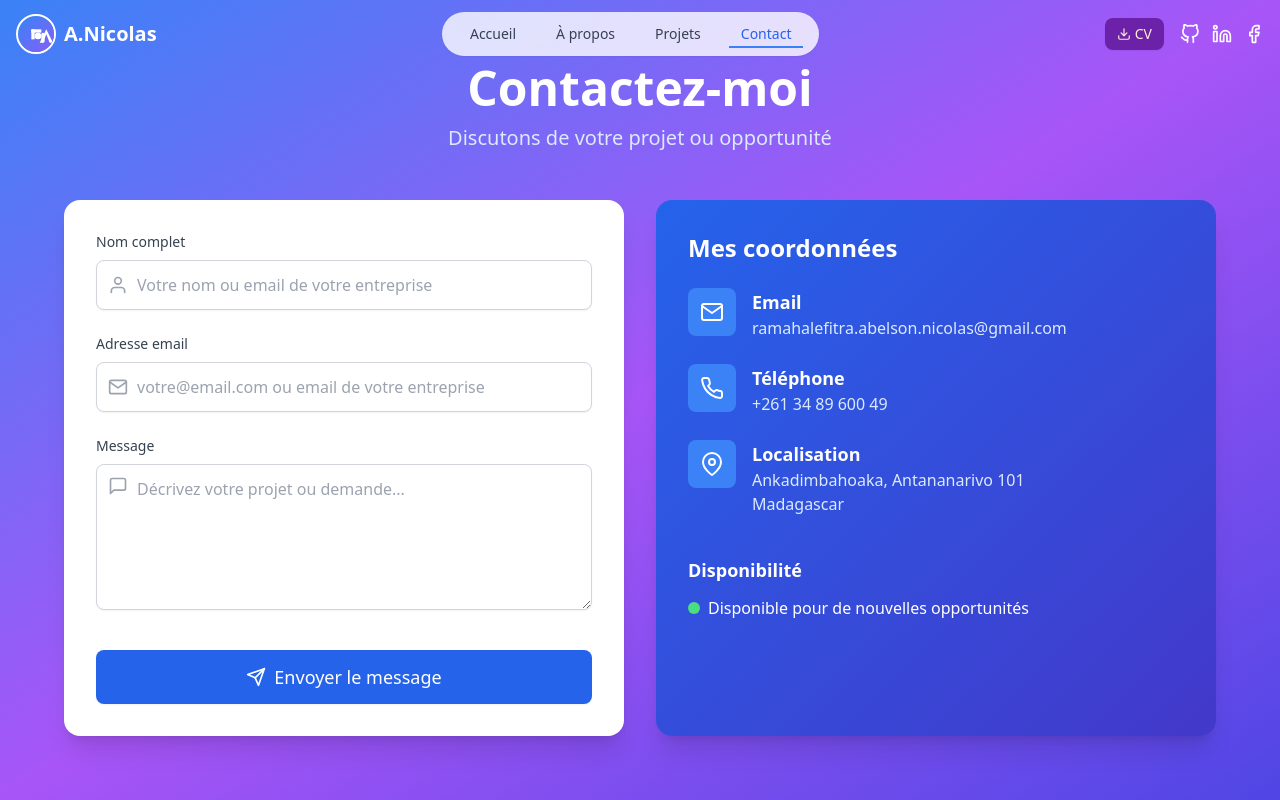
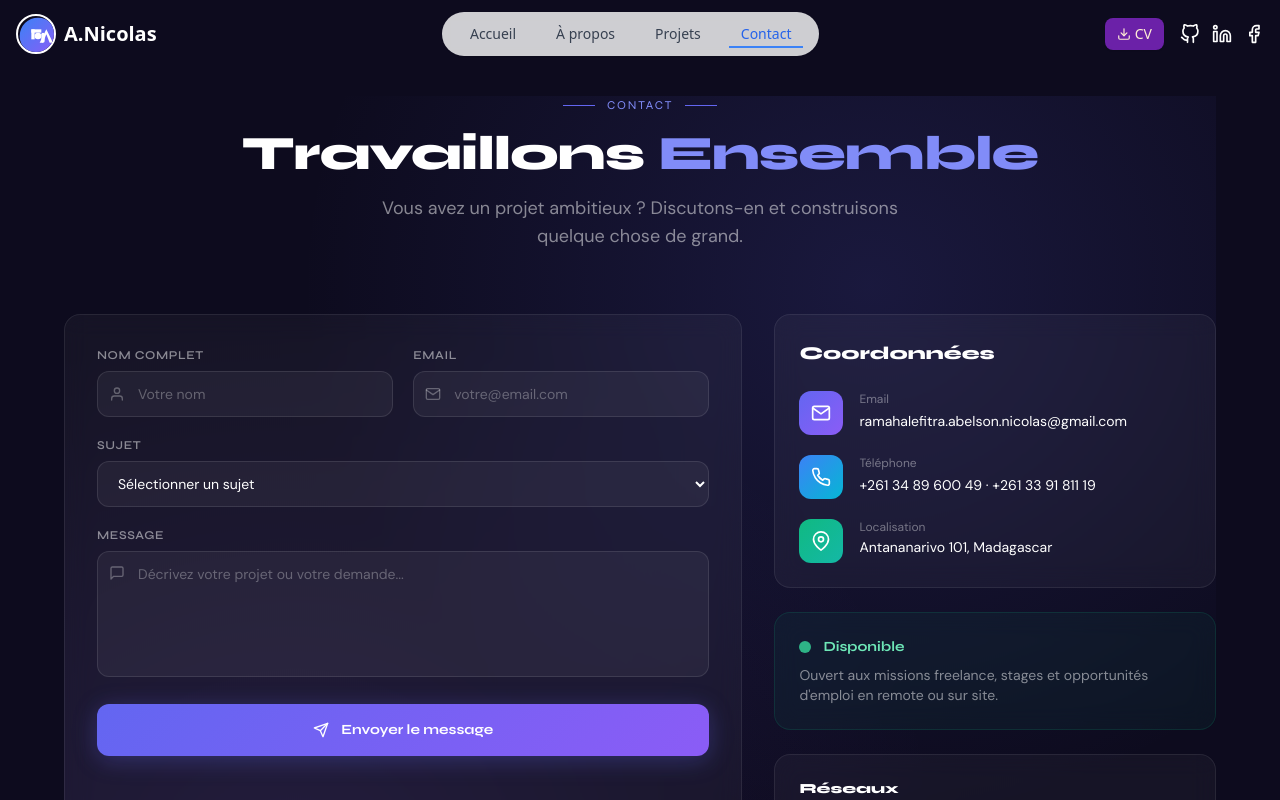
Before and after one commit to Nicolas5071-14/mon-portfolio, a React (Vite) app: page /mon-portfolio/contact in a window 1280 px wide. Shown: the top 800 px of the page. Built offline with nearby package versions, Linux system fonts and the light colour scheme.

Commit message:
Update Contact.tsx

```diff
--- a/src/pages/Contact.tsx
+++ b/src/pages/Contact.tsx
@@ -1,223 +1,308 @@
 import React, { useState } from "react";
 import { motion } from "framer-motion";
-import { FiSend, FiUser, FiMail, FiMessageSquare, FiPhone, FiMapPin } from "react-icons/fi";
+import { FiSend, FiUser, FiMail, FiMessageSquare, FiPhone, FiMapPin, FiGithub, FiLinkedin, FiFacebook, FiCheck } from "react-icons/fi";
 
 const Contact: React.FC = () => {
-    const [formData, setFormData] = useState({
-        name: "",
-        email: "",
-        message: ""
-    });
+  const [formData, setFormData] = useState({ name: "", email: "", subject: "", message: "" });
   const [isSubmitting, setIsSubmitting] = useState(false);
   const [submitSuccess, setSubmitSuccess] = useState(false);
+  const [focused, setFocused] = useState<string | null>(null);
 
-    const handleChange = (e: React.ChangeEvent<HTMLInputElement | HTMLTextAreaElement>) => {
+  const handleChange = (e: React.ChangeEvent<HTMLInputElement | HTMLTextAreaElement | HTMLSelectElement>) => {
     const { name, value } = e.target;
-        setFormData(prev => ({
-            ...prev,
-            [name]: value
-        }));
+    setFormData(prev => ({ ...prev, [name]: value }));
   };
 
   const handleSubmit = (e: React.FormEvent) => {
     e.preventDefault();
     setIsSubmitting(true);
-
-        // Simulation d'envoi
     setTimeout(() => {
-            const mailtoLink = `mailto:ramahalefitra.abelson.nicolas@gmail.com?subject=Message de ${encodeURIComponent(formData.name)} (${encodeURIComponent(formData.email)})&body=${encodeURIComponent(formData.message)}`;
+      const subj = formData.subject
+        ? `[${formData.subject}] Message de ${formData.name} (${formData.email})`
+        : `Message de ${formData.name} (${formData.email})`;
+      const mailtoLink = `mailto:ramahalefitra.abelson.nicolas@gmail.com?subject=${encodeURIComponent(subj)}&body=${encodeURIComponent(formData.message)}`;
       window.location.href = mailtoLink;
-
       setIsSubmitting(false);
       setSubmitSuccess(true);
-            setFormData({ name: "", email: "", message: "" });
-
-            // Réinitialiser le message de succès après 5s
+      setFormData({ name: "", email: "", subject: "", message: "" });
       setTimeout(() => setSubmitSuccess(false), 5000);
     }, 1500);
   };
 
+  const inputClass = (field: string) =>
+    `w-full bg-white/5 border rounded-xl px-4 py-3 text-white placeholder-white/30 text-sm outline-none transition-all duration-200 ${
+      focused === field
+        ? "border-indigo-500 shadow-[0_0_0_3px_rgba(99,102,241,0.15)]"
+        : "border-white/10 hover:border-white/20"
+    }`;
+
+  const socials = [
+    { href: "https://github.com/Nicolas5071-14", icon: <FiGithub />, label: "GitHub", handle: "@Nicolas5071-14" },
+    { href: "https://www.linkedin.com/in/nicolas-abelson-ramahalefitra-7958652bb", icon: <FiLinkedin />, label: "LinkedIn", handle: "Nicolas Abelson" },
+    { href: "https://www.facebook.com/Nics.zg", icon: <FiFacebook />, label: "Facebook", handle: "Nics.zg" },
+  ];
+
   return (
-        <section className="min-h-screen bg-gradient-to-br from-blue-500 via-purple-500 to-indigo-600 py-12 px-4 sm:px-6 lg:px-8 flex items-center justify-center">
-            <div className="w-full max-w-6xl mx-auto">
+    <section className="min-h-screen bg-[#0d0b1e] py-24 px-4 sm:px-6 lg:px-8 flex items-center"
+      style={{ fontFamily: "'Syne','DM Sans',sans-serif" }}>
+      <style>{`
+        @import url('https://fonts.googleapis.com/css2?family=Syne:wght@400;600;700;800&family=DM+Sans:wght@300;400;500&display=swap');
+        .glass { background: rgba(255,255,255,0.04); border: 1px solid rgba(255,255,255,0.08); backdrop-filter: blur(12px); }
+        .info-row { display: flex; align-items: flex-start; gap: 1rem; }
+        .info-icon { width: 44px; height: 44px; border-radius: 12px; display: flex; align-items: center; justify-content: center; flex-shrink: 0; }
+        .section-label { font-family: 'Syne',sans-serif; letter-spacing: 0.15em; text-transform: uppercase; font-size: 0.75rem; }
+      `}</style>
+
+      <div className="w-full max-w-6xl mx-auto" style={{
+        background: "radial-gradient(ellipse at 70% 20%, rgba(99,102,241,0.15) 0%, transparent 50%), radial-gradient(ellipse at 20% 80%, rgba(139,92,246,0.1) 0%, transparent 50%)"
+      }}>
+        {/* Header */}
         <motion.div
           initial={{ opacity: 0, y: 20 }}
           animate={{ opacity: 1, y: 0 }}
-                    transition={{ duration: 0.5 }}
-                    className="text-center mb-12"
+          transition={{ duration: 0.6 }}
+          className="text-center mb-16"
         >
-                    <h2 className="text-4xl font-extrabold text-white sm:text-5xl">
-                        Contactez-moi
+          <div className="flex items-center justify-center gap-3 mb-4">
+            <div className="w-8 h-px bg-indigo-500" />
+            <span className="section-label text-indigo-400">Contact</span>
+            <div className="w-8 h-px bg-indigo-500" />
+          </div>
+          <h2 className="text-4xl md:text-5xl font-black text-white mb-4" style={{ fontFamily: "'Syne',sans-serif", letterSpacing: "-0.02em" }}>
+            Travaillons <span className="text-indigo-400">Ensemble</span>
           </h2>
-                    <p className="mt-3 text-xl text-blue-100">
-                        Discutons de votre projet ou opportunité
+          <p className="text-white/50 text-lg max-w-xl mx-auto" style={{ fontFamily: "'DM Sans',sans-serif" }}>
+            Vous avez un projet ambitieux ? Discutons-en et construisons quelque chose de grand.
           </p>
         </motion.div>
 
-                <div className="flex flex-col lg:flex-row gap-8 justify-center">
-                    {/* Formulaire - Largeur réduite pour meilleur centrage */}
+        <div className="grid lg:grid-cols-5 gap-8">
+
+          {/* Form — 3 cols */}
           <motion.div
-                        initial={{ opacity: 0, x: -20 }}
+            initial={{ opacity: 0, x: -30 }}
             animate={{ opacity: 1, x: 0 }}
-                        transition={{ duration: 0.5, delay: 0.2 }}
-                        className="w-full lg:w-1/2 max-w-2xl bg-white p-8 rounded-2xl shadow-xl"
+            transition={{ duration: 0.6, delay: 0.2 }}
+            className="lg:col-span-3 glass rounded-2xl p-8"
           >
             {submitSuccess && (
               <motion.div
-                                initial={{ opacity: 0, y: -20 }}
+                initial={{ opacity: 0, y: -10 }}
                 animate={{ opacity: 1, y: 0 }}
-                                className="mb-6 p-4 bg-green-100 text-green-700 rounded-lg"
+                className="mb-6 p-4 rounded-xl flex items-center gap-3"
+                style={{ background: "rgba(16,185,129,0.15)", border: "1px solid rgba(16,185,129,0.3)" }}
               >
-                                Message envoyé avec succès ! Je vous répondrai dès que possible.
+                <div className="w-8 h-8 rounded-full bg-emerald-500 flex items-center justify-center flex-shrink-0">
+                  <FiCheck className="text-white w-4 h-4" />
+                </div>
+                <p className="text-emerald-300 text-sm" style={{ fontFamily: "'DM Sans',sans-serif" }}>
+                  Message envoyé ! Je vous répondrai dans les plus brefs délais.
+                </p>
               </motion.div>
             )}
 
-                        <form onSubmit={handleSubmit} className="space-y-6">
-                            <div className="space-y-2">
-                                <label htmlFor="name" className="block text-sm font-medium text-gray-700">
+            <form onSubmit={handleSubmit} className="space-y-5">
+              <div className="grid sm:grid-cols-2 gap-5">
+                <div>
+                  <label className="block text-xs font-semibold text-white/50 mb-2 uppercase tracking-wider" style={{ fontFamily: "'Syne',sans-serif" }}>
                     Nom complet
                   </label>
                   <div className="relative">
-                                    <div className="absolute inset-y-0 left-0 pl-3 flex items-center pointer-events-none">
-                                        <FiUser className="h-5 w-5 text-gray-400" />
-                                    </div>
+                    <FiUser className="absolute left-3 top-1/2 -translate-y-1/2 w-4 h-4 text-white/30" />
                     <input
-                                        type="text"
-                                        id="name"
-                                        name="name"
-                                        required
-                                        placeholder="Votre nom ou email de votre entreprise"
-                                        className="block w-full pl-10 pr-3 py-3 border border-gray-300 rounded-lg shadow-sm focus:outline-none focus:ring-2 focus:ring-blue-500 focus:border-blue-500"
+                      type="text" name="name" required
+                      placeholder="Votre nom"
+                      className={inputClass("name") + " pl-10"}
+                      style={{ fontFamily: "'DM Sans',sans-serif" }}
                       value={formData.name}
                       onChange={handleChange}
+                      onFocus={() => setFocused("name")}
+                      onBlur={() => setFocused(null)}
+                    />
+                  </div>
+                </div>
+                <div>
+                  <label className="block text-xs font-semibold text-white/50 mb-2 uppercase tracking-wider" style={{ fontFamily: "'Syne',sans-serif" }}>
+                    Email
+                  </label>
+                  <div className="relative">
+                    <FiMail className="absolute left-3 top-1/2 -translate-y-1/2 w-4 h-4 text-white/30" />
+                    <input
+                      type="email" name="email" required
+                      placeholder="votre@email.com"
+                      className={inputClass("email") + " pl-10"}
+                      style={{ fontFamily: "'DM Sans',sans-serif" }}
+                      value={formData.email}
+                      onChange={handleChange}
+                      onFocus={() => setFocused("email")}
+                      onBlur={() => setFocused(null)}
+                    />
+                  </div>
+                </div>
+              </div>
+
+              <div>
+                <label className="block text-xs font-semibold text-white/50 mb-2 uppercase tracking-wider" style={{ fontFamily: "'Syne',sans-serif" }}>
+                  Sujet
+                </label>
+                <select
+                  name="subject"
+                  className={inputClass("subject")}
+                  style={{ fontFamily: "'DM Sans',sans-serif" }}
+                  value={formData.subject}
+                  onChange={handleChange}
+                  onFocus={() => setFocused("subject")}
+                  onBlur={() => setFocused(null)}
+                >
+                  <option value="" style={{ background: "#1a1730" }}>Sélectionner un sujet</option>
+                  <option value="Projet Web" style={{ background: "#1a1730" }}>Projet Web</option>
+                  <option value="Projet Mobile" style={{ background: "#1a1730" }}>Projet Mobile</option>
+                  <option value="Projet SIG/Géomatique" style={{ background: "#1a1730" }}>Projet SIG / Géomatique</option>
+                  <option value="Mission Freelance" style={{ background: "#1a1730" }}>Mission Freelance</option>
+                  <option value="Opportunité d'emploi" style={{ background: "#1a1730" }}>Opportunité d'emploi</option>
+                  <option value="Autre" style={{ background: "#1a1730" }}>Autre</option>
+                </select>
+              </div>
+
+              <div>
+                <label className="block text-xs font-semibold text-white/50 mb-2 uppercase tracking-wider" style={{ fontFamily: "'Syne',sans-serif" }}>
+                  Message
+                </label>
+                <div className="relative">
+                  <FiMessageSquare className="absolute left-3 top-3.5 w-4 h-4 text-white/30" />
+                  <textarea
+                    name="message" required rows={5}
+                    placeholder="Décrivez votre projet ou votre demande..."
+                    className={inputClass("message") + " pl-10 resize-none"}
+                    style={{ fontFamily: "'DM Sans',sans-serif" }}
+                    value={formData.message}
+                    onChange={handleChange}
+                    onFocus={() => setFocused("message")}
+                    onBlur={() => setFocused(null)}
                   />
                 </div>
               </div>
 
-                            <div className="space-y-2">
-                                <label htmlFor="email" className="block text-sm font-medium text-gray-700">
-                                    Adresse email
-                                </label>
-                                <div className="relative">
-                                    <div className="absolute inset-y-0 left-0 pl-3 flex items-center pointer-events-none">
-                                        <FiMail className="h-5 w-5 text-gray-400" />
-                                    </div>
-                                    <input
-                                        type="email"
-                                        id="email"
-                                        name="email"
-                                        required
-                                        placeholder="votre@email.com ou email de votre entreprise"
-                                        className="block w-full pl-10 pr-3 py-3 border border-gray-300 rounded-lg shadow-sm focus:outline-none focus:ring-2 focus:ring-blue-500 focus:border-blue-500"
-                                        value={formData.email}
-                                        onChange={handleChange}
-                                    />
-                                </div>
-                            </div>
-
-                            <div className="space-y-2">
-                                <label htmlFor="message" className="block text-sm font-medium text-gray-700">
-                                    Message
-                                </label>
-                                <div className="relative">
-                                    <div className="absolute top-3 left-3">
-                                        <FiMessageSquare className="h-5 w-5 text-gray-400" />
-                                    </div>
-                                    <textarea
-                                        id="message"
-                                        name="message"
-                                        required
-                                        rows={5}
-                                        placeholder="Décrivez votre projet ou demande..."
-                                        className="block w-full pl-10 pr-3 py-3 border border-gray-300 rounded-lg shadow-sm focus:outline-none focus:ring-2 focus:ring-blue-500 focus:border-blue-500"
-                                        value={formData.message}
-                                        onChange={handleChange}
-                                    />
-                                </div>
-                            </div>
-
-                            <div className="pt-4">
               <motion.button
                 type="submit"
-                                    whileHover={{ scale: 1.02 }}
+                whileHover={{ scale: 1.02, y: -1 }}
                 whileTap={{ scale: 0.98 }}
                 disabled={isSubmitting}
-                                    className={`w-full flex justify-center items-center py-3 px-4 border border-transparent rounded-lg shadow-sm text-lg font-medium text-white ${isSubmitting ? 'bg-blue-400' : 'bg-blue-600 hover:bg-blue-700'} focus:outline-none focus:ring-2 focus:ring-offset-2 focus:ring-blue-500`}
+                className="w-full flex justify-center items-center gap-3 py-4 rounded-xl font-bold text-white text-sm transition-all"
+                style={{
+                  background: isSubmitting ? "rgba(99,102,241,0.5)" : "linear-gradient(135deg,#6366f1,#8b5cf6)",
+                  fontFamily: "'Syne',sans-serif",
+                  boxShadow: "0 4px 24px rgba(99,102,241,0.3)",
+                }}
               >
                 {isSubmitting ? (
                   <>
-                                            <svg className="animate-spin -ml-1 mr-3 h-5 w-5 text-white" xmlns="http://www.w3.org/2000/svg" fill="none" viewBox="0 0 24 24">
-                                                <circle className="opacity-25" cx="12" cy="12" r="10" stroke="currentColor" strokeWidth="4"></circle>
-                                                <path className="opacity-75" fill="currentColor" d="M4 12a8 8 0 018-8V0C5.373 0 0 5.373 0 12h4zm2 5.291A7.962 7.962 0 014 12H0c0 3.042 1.135 5.824 3 7.938l3-2.647z"></path>
+                    <svg className="animate-spin w-4 h-4" xmlns="http://www.w3.org/2000/svg" fill="none" viewBox="0 0 24 24">
+                      <circle className="opacity-25" cx="12" cy="12" r="10" stroke="currentColor" strokeWidth="4" />
+                      <path className="opacity-75" fill="currentColor" d="M4 12a8 8 0 018-8V0C5.373 0 0 5.373 0 12h4zm2 5.291A7.962 7.962 0 014 12H0c0 3.042 1.135 5.824 3 7.938l3-2.647z" />
                     </svg>
                     Envoi en cours...
                   </>
                 ) : (
                   <>
-                                            <FiSend className="mr-2 h-5 w-5" />
+                    <FiSend className="w-4 h-4" />
                     Envoyer le message
                   </>
                 )}
               </motion.button>
-                            </div>
             </form>
           </motion.div>
 
-                    {/* Informations de contact - Largeur réduite pour meilleur centrage */}
+          {/* Info panel — 2 cols */}
           <motion.div
-                        initial={{ opacity: 0, x: 20 }}
+            initial={{ opacity: 0, x: 30 }}
             animate={{ opacity: 1, x: 0 }}
-                        transition={{ duration: 0.5, delay: 0.4 }}
-                        className="w-full lg:w-1/2 max-w-2xl bg-gradient-to-br from-blue-600 to-indigo-700 p-8 rounded-2xl shadow-xl text-white"
+            transition={{ duration: 0.6, delay: 0.4 }}
+            className="lg:col-span-2 flex flex-col gap-6"
           >
-                        <h3 className="text-2xl font-bold mb-6">Mes coordonnées</h3>
-
-                        <div className="space-y-6">
-                            <div className="flex items-start">
-                                <div className="flex-shrink-0 bg-blue-500 rounded-lg p-3">
-                                    <FiMail className="h-6 w-6" />
+            {/* Coordonnées */}
+            <div className="glass rounded-2xl p-6 flex-1">
+              <h3 className="text-lg font-black text-white mb-6" style={{ fontFamily: "'Syne',sans-serif" }}>Coordonnées</h3>
+              <div className="space-y-5">
+                {[
+                  {
+                    icon: <FiMail className="w-5 h-5" />,
+                    label: "Email",
+                    value: "ramahalefitra.abelson.nicolas@gmail.com",
+                    href: "mailto:ramahalefitra.abelson.nicolas@gmail.com",
+                    color: "from-indigo-500 to-violet-500",
+                  },
+                  {
+                    icon: <FiPhone className="w-5 h-5" />,
+                    label: "Téléphone",
+                    value: "+261 34 89 600 49 · +261 33 91 811 19",
+                    href: "tel:+261348960049",
+                    color: "from-blue-500 to-cyan-500",
+                  },
+                  {
+                    icon: <FiMapPin className="w-5 h-5" />,
+                    label: "Localisation",
+                    value: "Antananarivo 101, Madagascar",
+                    color: "from-emerald-500 to-teal-500",
+                  },
+                ].map((item, i) => (
+                  <div key={i} className="info-row">
+                    <div className={`info-icon bg-gradient-to-br ${item.color}`}>
+                      <span className="text-white">{item.icon}</span>
                     </div>
-                                <div className="ml-4">
-                                    <h4 className="text-lg font-semibold">Email</h4>
-                                    <a href="mailto:ramahalefitra.abelson.nicolas@gmail.com" className="text-blue-100 hover:text-white transition-colors">
-                                        ramahalefitra.abelson.nicolas@gmail.com
+                    <div>
+                      <p className="text-white/40 text-xs mb-0.5" style={{ fontFamily: "'DM Sans',sans-serif" }}>{item.label}</p>
+                      {item.href ? (
+                        <a href={item.href} className="text-white text-sm hover:text-indigo-300 transition-colors break-all" style={{ fontFamily: "'DM Sans',sans-serif" }}>
+                          {item.value}
                         </a>
+                      ) : (
+                        <p className="text-white text-sm" style={{ fontFamily: "'DM Sans',sans-serif" }}>{item.value}</p>
+                      )}
+                    </div>
+                  </div>
+                ))}
               </div>
             </div>
 
-                            <div className="flex items-start">
-                                <div className="flex-shrink-0 bg-blue-500 rounded-lg p-3">
-                                    <FiPhone className="h-6 w-6" />
+            {/* Disponibilité */}
+            <div className="glass rounded-2xl p-6" style={{ background: "rgba(16,185,129,0.06)", borderColor: "rgba(16,185,129,0.15)" }}>
+              <div className="flex items-center gap-3 mb-2">
+                <span className="w-3 h-3 rounded-full bg-emerald-400 animate-pulse" />
+                <h4 className="text-emerald-300 font-bold text-sm" style={{ fontFamily: "'Syne',sans-serif" }}>Disponible</h4>
               </div>
-                                <div className="ml-4">
-                                    <h4 className="text-lg font-semibold">Téléphone</h4>
-                                    <a href="tel:+261348960049" className="text-blue-100 hover:text-white transition-colors">
-                                        +261 34 89 600 49
-                                    </a>
-                                </div>
+              <p className="text-white/50 text-sm" style={{ fontFamily: "'DM Sans',sans-serif" }}>
+                Ouvert aux missions freelance, stages et opportunités d'emploi en remote ou sur site.
+              </p>
             </div>
 
-                            <div className="flex items-start">
-                                <div className="flex-shrink-0 bg-blue-500 rounded-lg p-3">
-                                    <FiMapPin className="h-6 w-6" />
+            {/* Réseaux sociaux */}
+            <div className="glass rounded-2xl p-6">
+              <h3 className="text-sm font-black text-white mb-4" style={{ fontFamily: "'Syne',sans-serif" }}>Réseaux</h3>
+              <div className="space-y-3">
+                {socials.map((s, i) => (
+                  <motion.a
+                    key={i}
+                    whileHover={{ x: 4 }}
+                    href={s.href}
+                    target="_blank"
+                    rel="noopener noreferrer"
+                    className="flex items-center gap-3 p-3 rounded-xl transition-all"
+                    style={{ background: "rgba(255,255,255,0.04)" }}
+                  >
+                    <div className="w-8 h-8 rounded-lg bg-gradient-to-br from-indigo-500 to-violet-600 flex items-center justify-center text-white text-sm">
+                      {s.icon}
                     </div>
-                                <div className="ml-4">
-                                    <h4 className="text-lg font-semibold">Localisation</h4>
-                                    <p className="text-blue-100">
-                                        Ankadimbahoaka, Antananarivo 101<br />Madagascar
-                                    </p>
+                    <div>
+                      <p className="text-white text-sm font-semibold" style={{ fontFamily: "'Syne',sans-serif" }}>{s.label}</p>
+                      <p className="text-white/40 text-xs" style={{ fontFamily: "'DM Sans',sans-serif" }}>{s.handle}</p>
                     </div>
-                            </div>
-
-                            <div className="pt-4">
-                                <h4 className="text-lg font-semibold mb-3">Disponibilité</h4>
-                                <div className="flex items-center">
-                                    <span className="h-3 w-3 bg-green-400 rounded-full mr-2"></span>
-                                    <span>Disponible pour de nouvelles opportunités</span>
-                                </div>
+                  </motion.a>
+                ))}
               </div>
             </div>
           </motion.div>
+
         </div>
       </div>
     </section>
```
Lines whose indentation alone changed are shown as unchanged.
